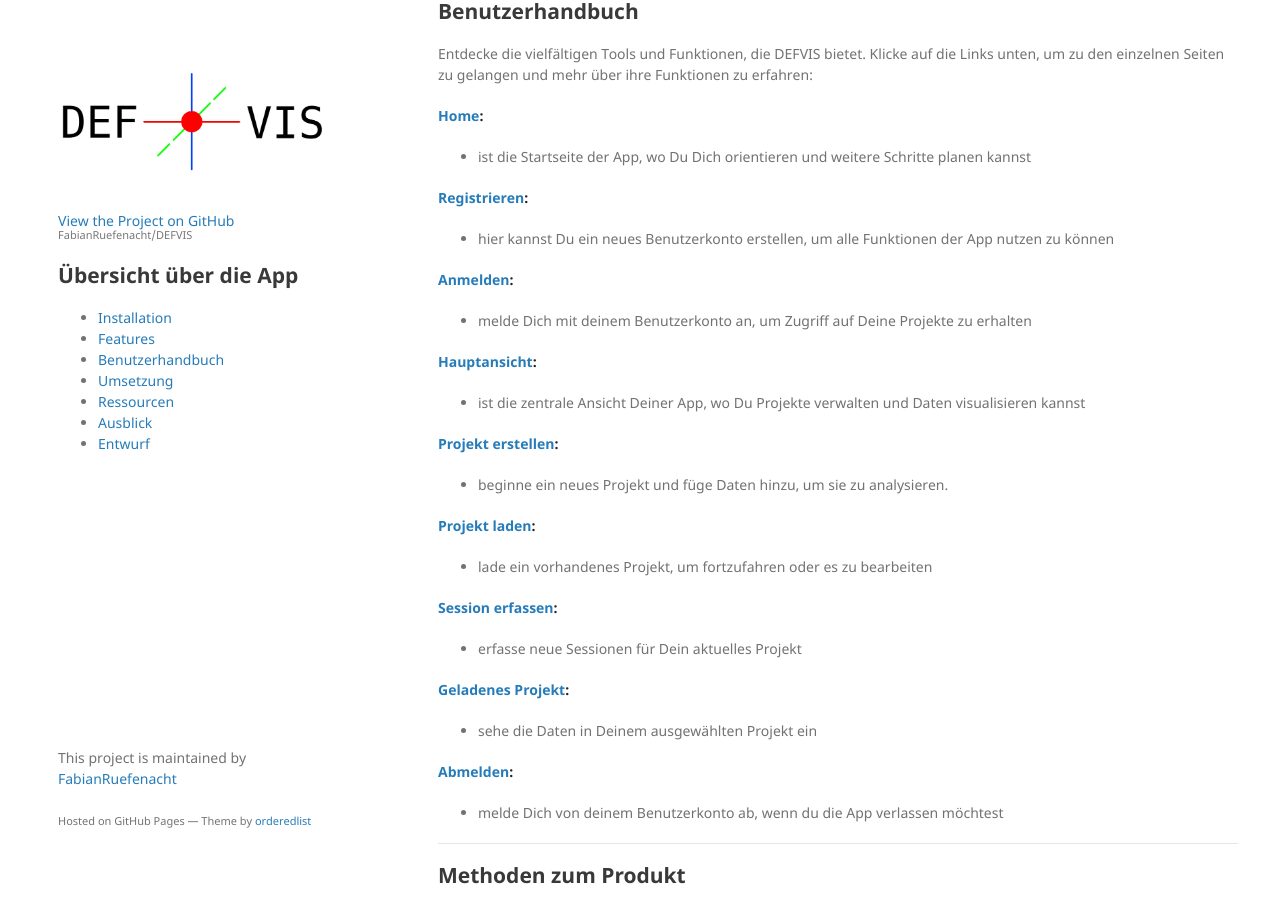
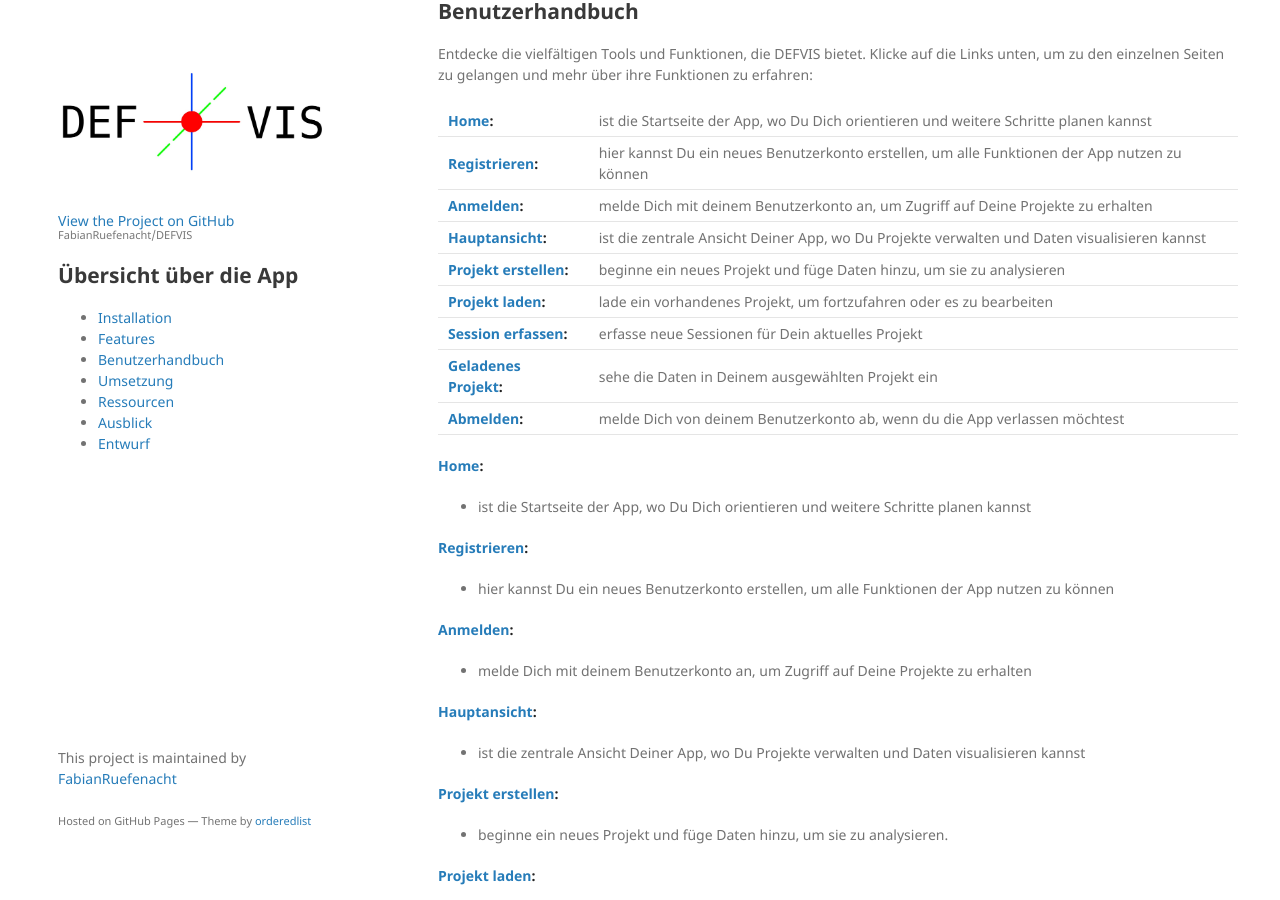
Before and after one commit to FabianRuefenacht/DEFVIS, a Jekyll site: the page built from docs/index.md, in a window 1280 px wide and 900 px high, scrolled down 1201 px. Built offline with Jekyll 4.4.1, drawn with Linux system fonts in a browser that asks for light colours; our own code applies the rules of GitHub Pages for plain Markdown files.

Commit message:
Update index.md

```diff
--- a/docs/index.md
+++ b/docs/index.md
@@ -59,6 +59,17 @@ Durch Anklicken eines Punktes, wird automatisch auf dem Punkt aus der Ansicht ge
 ## Benutzerhandbuch {#section3}
 
 Entdecke die vielfältigen Tools und Funktionen, die DEFVIS bietet. Klicke auf die Links unten, um zu den einzelnen Seiten zu gelangen und mehr über ihre Funktionen zu erfahren:
+
+| ---------------------------------------------- | --------------------------------------------------------------------------------------------- |
+| **[Home](home.html):** | ist die Startseite der App, wo Du Dich orientieren und weitere Schritte planen kannst |
+| **[Registrieren](register.html):** | hier kannst Du ein neues Benutzerkonto erstellen, um alle Funktionen der App nutzen zu können |
+| **[Anmelden](login.html):** | melde Dich mit deinem Benutzerkonto an, um Zugriff auf Deine Projekte zu erhalten |
+| **[Hauptansicht](main_view.html):** | ist die zentrale Ansicht Deiner App, wo Du Projekte verwalten und Daten visualisieren kannst |
+| **[Projekt erstellen](create_project.html):** | beginne ein neues Projekt und füge Daten hinzu, um sie zu analysieren |
+| **[Projekt laden](load_project.html):** | lade ein vorhandenes Projekt, um fortzufahren oder es zu bearbeiten |
+| **[Session erfassen](capture_session.html):** | erfasse neue Sessionen für Dein aktuelles Projekt |
+| **[Geladenes Projekt](current_project.html):**| sehe die Daten in Deinem ausgewählten Projekt ein |
+| **[Abmelden](logout.html):** | melde Dich von deinem Benutzerkonto ab, wenn du die App verlassen möchtest |
 
 **[Home](home.html):**
 
```
